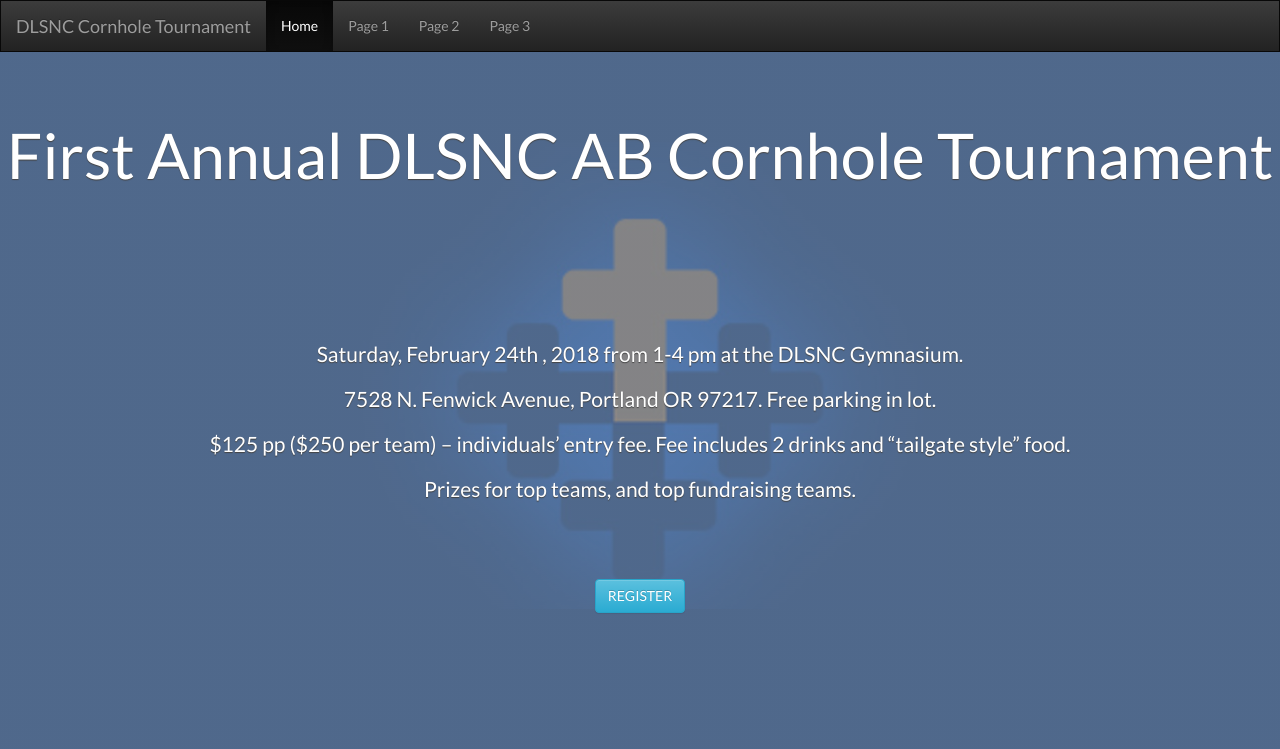
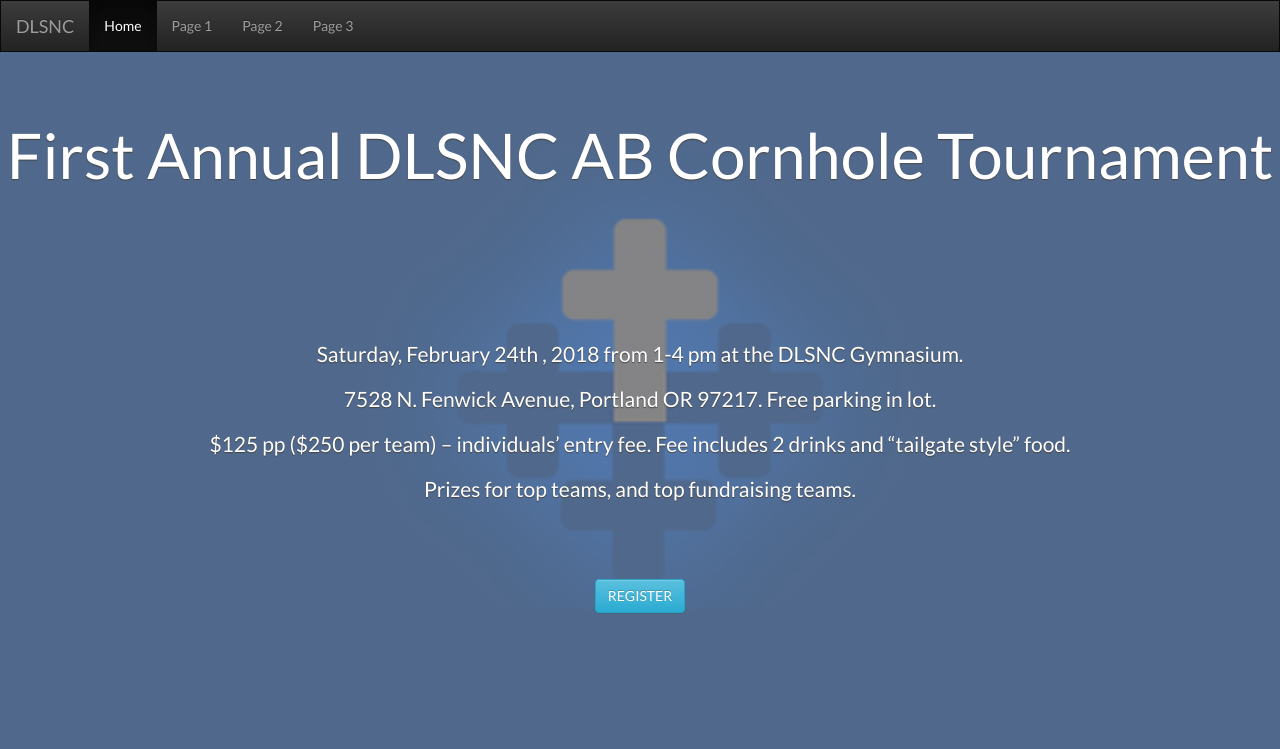
Before and after one commit to mike-jolliffe/DeLaSalle, a Django app: page / in a window 1280 px wide. Shown: the top 749 px of the page. Run offline with Django 3.2, Linux system fonts and the light colour scheme; some libraries are stand-ins or nearby versions.

Commit message:
add tab icon

```diff
--- a/pages/templates/pages/home.html
+++ b/pages/templates/pages/home.html
@@ -6,7 +6,7 @@
     <nav class="navbar navbar-inverse">
         <div class="container-fluid">
             <div class="navbar-header">
-                <a class="navbar-brand" href="#">DLSNC Cornhole Tournament</a>
+                <a class="navbar-brand" href="http://www.delasallenorth.org/">DLSNC</a>
             </div>
             <ul class="nav navbar-nav">
                 <li class="active"><a href="#">Home</a></li>
--- a/templates/base.html
+++ b/templates/base.html
@@ -3,6 +3,7 @@
 <html lang="en">
 <head>
     <meta charset="UTF-8">
+    <link rel="icon" href="{% static 'pages/img/tab_icon.png' %}">
     <title>DLSNC Cornhole Tournament</title>
     <link href='//fonts.googleapis.com/css?family=Lato&subset=latin,latin-ext' rel='stylesheet' type='text/css'>
     <!-- Latest compiled and minified CSS -->
```
Also changed, not shown: pages/static/pages/img/tab_icon.png (added).
